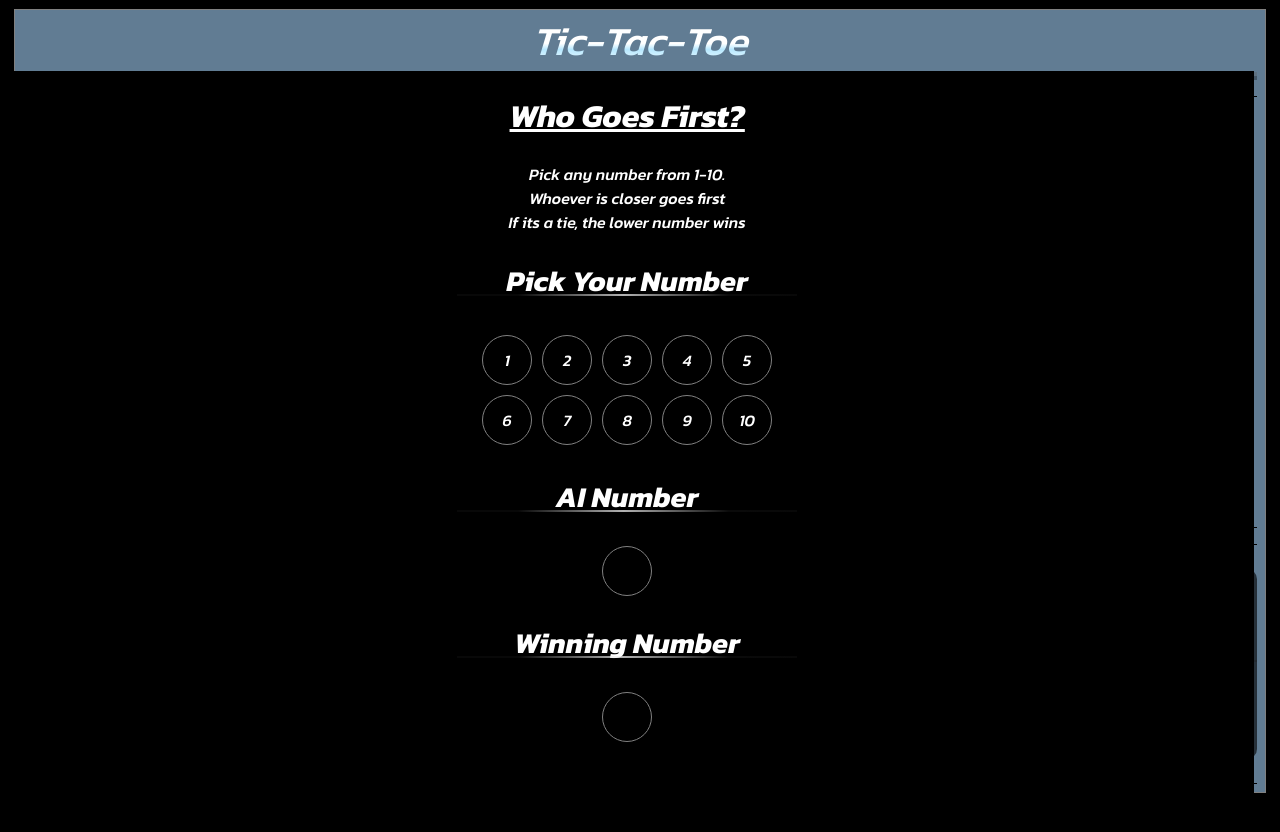
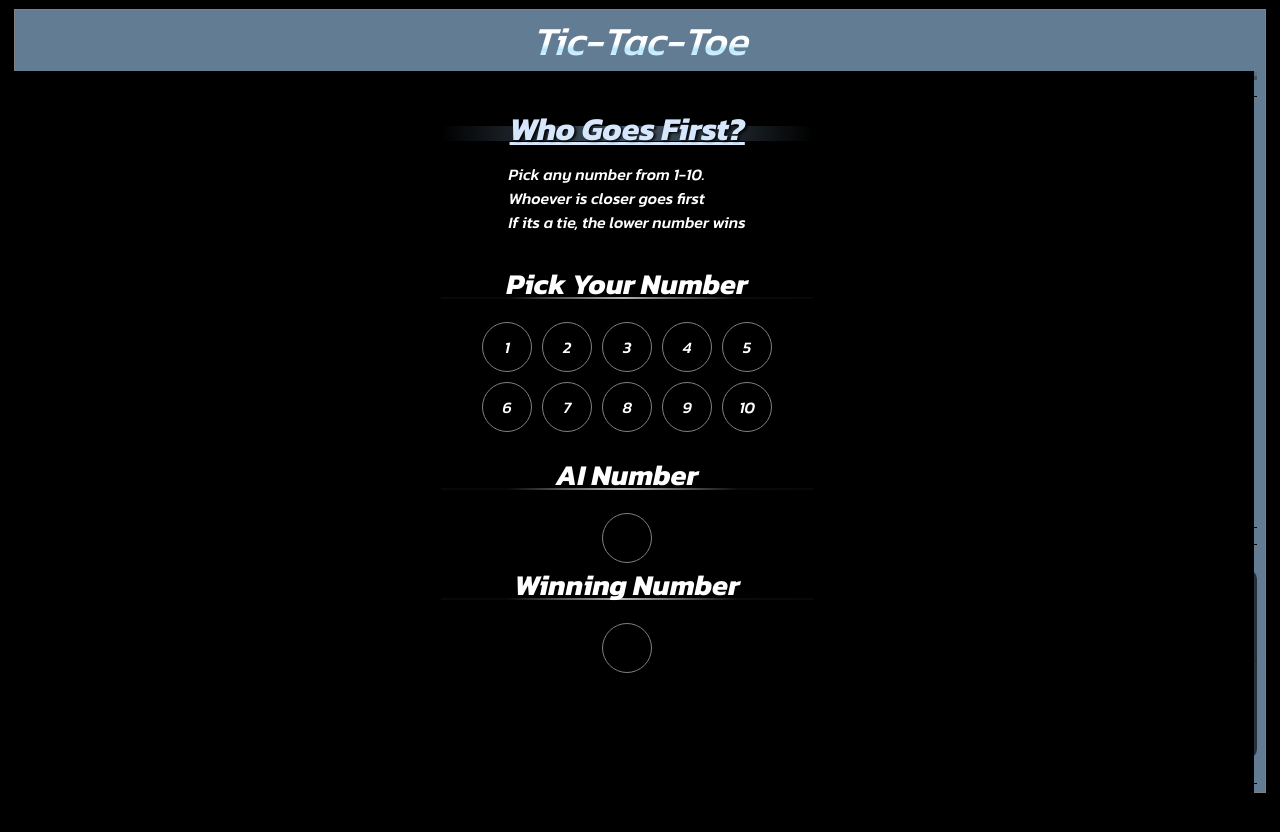
Before and after one commit to PanopDev/TicTacToe, a React (Create React App) app: page / in a window 1280 px wide. Shown: the top 832 px of the page. Built offline with nearby package versions, Linux system fonts and the light colour scheme.

Commit message:
enhanged  who goes first styling

```diff
--- a/src/App.js
+++ b/src/App.js
@@ -1,4 +1,5 @@
 import './App.css';
+import './components/styles/sporadic.css'
 import Game from './game';
 
 function App() {
--- /dev/null
+++ b/src/components/styles/sporadic.css
@@ -0,0 +1,13 @@
+.centerFlex{
+display:flex;
+justify-content:center;
+align-items:center;
+}
+
+.centerFlexFullWidth{
+    display:flex;
+    flex-wrap:wrap;
+    justify-content:center;
+    align-items:center;
+    min-width:100%
+    }
--- a/src/components/styles/whoGoesFirst.css
+++ b/src/components/styles/whoGoesFirst.css
@@ -1,13 +1,15 @@
 .whoGoesFirstContainer{
 display:grid;
 place-content: center;
+grid-template-rows: 1fr 1fr .5fr .5fr 1fr;
 position:absolute;
 flex-direction:column;
 width:100%;
 min-height:100%;
 color:white;
 background-color:rgb(0, 0, 0);
-z-index:10
+z-index:10;
+
 }
 
 .selectMenu{
@@ -30,7 +32,10 @@ margin:5px;
 margin:auto;
 background-color: white;
 color:black;
-font-size:1.5rem
+font-size:1.5rem;
+line-height:20px;
+margin:0px;
+margin-bottom:25px;
 
 }
 
@@ -38,6 +43,8 @@ font-size:1.5rem
    width:100%;
     display:flex;
     justify-content:center;
+    margin:-1rem 0rem 0rem 0rem;
+    height:55px;
 }
 
 .numbersGameHeader{
@@ -45,5 +52,29 @@ font-size:1.5rem
     justify-content: center;
     align-items:center;
     flex-direction: column;
-    margin:0px;
+    /* margin:0px; */
 }
+.numbersGameHeader > p {
+    padding:5px 1rem 5px 1rem;
+    margin-top:-1rem;
+
+}
+
+
+.tenNumberStack{
+display:flex;
+justify-content: center;
+align-items:center;
+flex-wrap: wrap;
+margin:-1rem 1rem 1rem 1rem;
+max-width: 340px;
+
+}
+
+.centerFlexFullWidth > .closeButton{
+    background-color:#617c93;
+    /* position:fixed; */
+    width:clamp(150px,100%,500px);
+    bottom:0px;
+
+}
--- a/src/components/whoGoesFirst.jsx
+++ b/src/components/whoGoesFirst.jsx
@@ -1,55 +1,73 @@
-import React, { useEffect, useState,useContext } from 'react';
+import React, { useEffect, useState, useContext, useRef } from 'react';
 import './styles/whoGoesFirst.css';
 import { WhoGoesFirstButton } from './popMenuButtons';
 import GameBrain from '../Context';
 import Setting from './settingsLine';
 
 export default function WhoGoesFirst() {
-
-  const {state,dispatch} = useContext(GameBrain)
-  const randomNumber=()=> Math.floor(Math.random()*(11-1)+1)
+  const { state, dispatch } = useContext(GameBrain);
+  const randomNumber = () => Math.floor(Math.random() * (11 - 1) + 1);
   const [userNumber, setUserNumber] = useState(0);
   const [aiNumber, setAiNumber] = useState(0);
   const [winningNumber, setWinningNumber] = useState(0);
-  const [winner,setWinner] = useState('wait')
+  const [winner, setWinner] = useState('wait');
+  const scrollToDiv = useRef()
 
-  function determineWinner(){
-    const userTest = Math.abs(userNumber - winningNumber);console.log('usertest',userTest)
-     const aiTest = Math.abs(aiNumber - winningNumber);console.log('aitest', aiTest)
-    const compare =()=> {if (userTest < aiTest){ return true } else if (userTest === aiTest){return userNumber < winningNumber ? true : false} else return false}
+  function determineWinner() {
+    const userTest = Math.abs(userNumber - winningNumber);
+    console.log('usertest', userTest);
+    const aiTest = Math.abs(aiNumber - winningNumber);
+    console.log('aitest', aiTest);
+    const compare = () => {
+      if (userTest < aiTest) {
+        return true;
+      } else if (userTest === aiTest) {
+        return userNumber < winningNumber ? true : false;
+      } else return false;
+    };
 
-    console.log(state.userWonNumberGame)
-    compare() ? setWinner(true) : setWinner(false)
+    console.log(state.userWonNumberGame);
+    compare() ? setWinner(true) : setWinner(false);
   }
 
   function WhoGoesFirstNumber({ num, id }) {
+    function handleClick(e) {
+      if (userNumber === 0) {
+        setUserNumber(Number(e.target.textContent));
+        setTimeout(function () {
+          setWinningNumber(randomNumber);
+        }, 600);
+        scrollToDiv.current.scrollIntoView({behavior:'smooth'})
 
-    function handleClick(e) {
+      }
+    }
 
-          if (userNumber === 0) {
-            setUserNumber(Number(e.target.textContent));
-            setTimeout(function(){setWinningNumber(randomNumber)},600)
-          }
-        }
+
 
     return (
       <div
-        style={userNumber === id ? { backgroundColor: 'white', color:'black',fontSize:'1.5rem' } : {}}
+        style={
+          userNumber === id
+            ? { backgroundColor: 'white', color: 'black', fontSize: '1.5rem' }
+            : {}
+        }
         className='whoGoesFirstNumber'
-        onClick={(e) =>handleClick(e)}
+        onClick={(e) => handleClick(e)}
       >
         {num}
       </div>
     );
   }
 
-function AiNumberSelect(){
-    let number = Math.floor(Math.random()*(11-1)+1)
-    console.log('ai number select')
-    if (number == userNumber){AiNumberSelect()}
-        else {setAiNumber(Number(number))}
+  function AiNumberSelect() {
+    let number = Math.floor(Math.random() * (11 - 1) + 1);
+    console.log('ai number select');
+    if (number == userNumber) {
+      AiNumberSelect();
+    } else {
+      setAiNumber(Number(number));
     }
-
+  }
 
   function divNumbers() {
     const numbers = [];
@@ -59,44 +77,72 @@ function AiNumberSelect(){
     return numbers;
   }
 
-
-useEffect(()=>{AiNumberSelect()},[userNumber])
-useEffect(()=>{determineWinner()},[AiNumberSelect])
+  useEffect(() => {
+    AiNumberSelect();
+  }, [userNumber]);
+  useEffect(() => {
+    determineWinner();
+  }, [AiNumberSelect]);
 
   return (
     <div className='whoGoesFirstContainer'>
-        <div className='numbersGameHeader'>
-        <h1 style={{textDecoration:'underline'}}>Who Goes First?</h1>
-        <span>Pick any number from 1-10.</span>
-        <span>Whoever is closer goes first</span>
-        <span style={{marginBottom:'25px'}}>If its a tie, the lower number wins</span>
+      <div className='numbersGameHeader'>
+        <h1 className='gameStatusText settingsHeader'>Who Goes First?</h1>
+        <p>
+          Pick any number from 1-10.<br></br>
+          Whoever is closer goes first<br></br>
+          If its a tie, the lower number wins
+        </p>
+      </div>
 
+      <div>
+        <Setting description={'Pick Your Number'} />
+        <div className='tenNumberStack'>{divNumbers()}</div>
+      </div>
+
+      <div ref={scrollToDiv}>
+        <Setting description={'AI Number'} />
+
+        <div className='startGamenumberContainer'>
+          <div
+            className={
+              userNumber === 0
+                ? 'whoGoesFirstNumber'
+                : 'whoGoesFirstNumber singlenumber'
+            }
+          >
+            {userNumber !== 0 && aiNumber}
+          </div>
+        </div>
+      </div>
+
+      <div>
+        <Setting description={'Winning Number'} />
+
+        <div  className='startGamenumberContainer'>
+          <div
+            className={
+              winningNumber === 0
+                ? 'whoGoesFirstNumber'
+                : 'whoGoesFirstNumber singlenumber'
+            }
+          >
+            {winningNumber !== 0 && winningNumber}
+          </div>
+        </div>
+      </div>
+      <div >
+        {' '}
+        <div className='centerFlexFullWidth'>
+          {winningNumber !== 0 && winner === true && <h1>{'You go first!'}</h1>}
+          {winningNumber !== 0 && winner === false && (
+            <h1>{'Ai goes first!'}</h1>
+          )}
+
+           {winningNumber !== 0 && <WhoGoesFirstButton winner={winner} />}
         </div>
 
-
-      <Setting description={'Pick Your Number'}/>
-      <div
-        style={{
-          display: 'flex',
-          justifyContent: 'center',
-          flexWrap: 'wrap',
-          alignItems: 'center',
-          marginBottom:'25px',
-          maxWidth:'340px'
-        }}
-      >
-        {divNumbers()}
       </div>
-      <Setting description={'AI Number'}/>
-      <div className='startGamenumberContainer'><div className={userNumber === 0 ? 'whoGoesFirstNumber': 'whoGoesFirstNumber singlenumber'  } style={{lineHeight:'20px',margin:'0px',marginBottom:'25px'}}>{userNumber !== 0 && aiNumber}</div></div>
-      <Setting description={'Winning Number'}/>
-      <div className='startGamenumberContainer'><div className={winningNumber === 0  ? 'whoGoesFirstNumber': 'whoGoesFirstNumber singlenumber'} style={{lineHeight:'20px',margin:'0px'}}>{winningNumber !== 0 && winningNumber}</div></div>
-
-       {/* <h1>AI Number: {userNumber !== 0 && aiNumber}</h1> */}
-      {/* <h1>Winning number: {winningNumber !== 0 && winningNumber}</h1> */}
-      <div style={{minHeight:'100px'}}>{winningNumber !== 0 && winner === true && <h1>{'You go first'}</h1>}
-      {winningNumber !== 0 && winner === false && <h1>{'Ai goes first'}</h1>}</div>
-      {winningNumber!== 0 && <WhoGoesFirstButton winner={winner} /> }
     </div>
   );
 }
```
